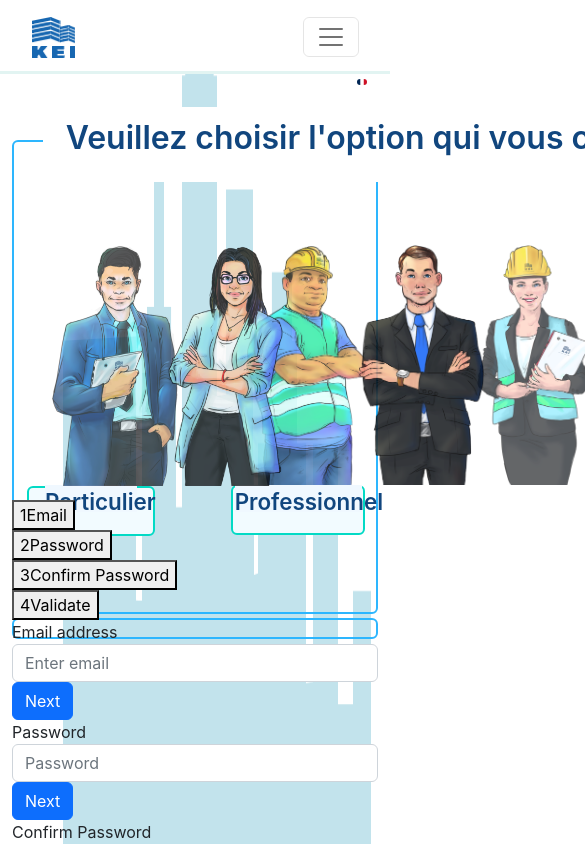
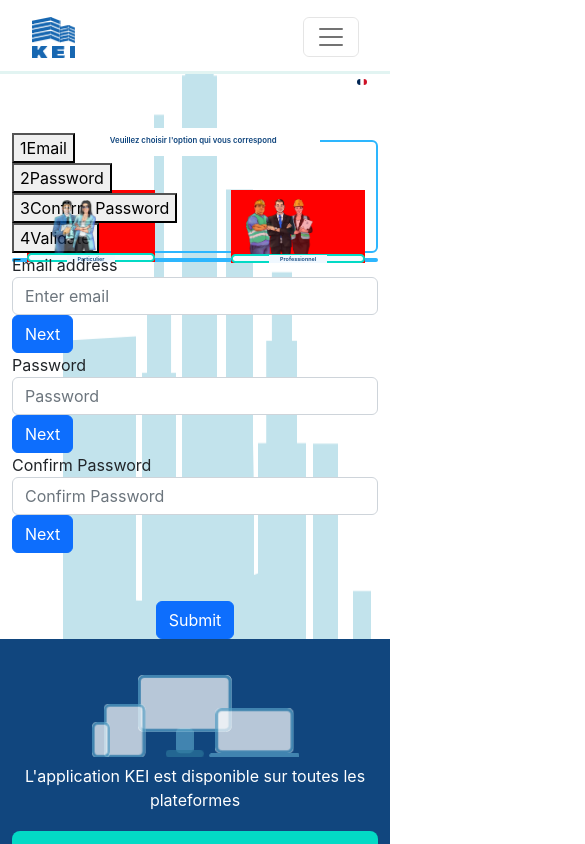
Before and after one commit to korv-consulting/kei-website, a Next.js app: page /signin in a window 390 px wide. Shown: the top 844 px of the page, 585 px wide, since content can reach past the window. Built offline with nearby package versions, Linux system fonts and the light colour scheme.

Commit message:
[core-signup_stepone]:step one responsive is ok

```diff
--- a/components/auth/signup/step-one.js
+++ b/components/auth/signup/step-one.js
@@ -9,7 +9,7 @@ function StepOneSignup({next,preview}) {
 
     return (
         <>
-            <Image fluid src="/signup/immeuble.png" className={styles.background} alt="Sky Crappers" />
+            <Image fluid src="/signup/immeuble2.png" className={styles.background} alt="Sky Crappers" />
             <div className={styles.global_box}>
                 <Row className={styles.global_row}>
 
--- a/styles/Signup-component.module.css
+++ b/styles/Signup-component.module.css
@@ -4,5 +4,7 @@
     padding-right: 6%;
     background-color: rgba(255, 255, 255, 0.1);
     margin-bottom: -1%;
+    height: 800%;
+
 
 }
--- a/styles/Step-one-signup.module.css
+++ b/styles/Step-one-signup.module.css
@@ -1,5 +1,3 @@
-
-
 .background {
     position: absolute;
     background-color: white;
@@ -28,7 +26,7 @@
 
 
 .bigcontainer {
-    height: 474px;
+    height: 86%;
     margin-bottom: 1.3%;
     border: 2px solid #2DB6FE;
     border-radius: 6px;
@@ -42,14 +40,16 @@
     z-index: 1;
     background-color: #fff;
     color: #11467E;
-    font-size: 2em;
-    height: 75px;
-    width: 730px;
-    padding: 4px;
-    margin-left: 8%;
+    font-size: 2vw;
+    height: 15%;
+    max-height: 90%;
+    min-height: 25%;
+    width: 70%;
+    padding: 1%;
+    margin-left: 14.5%;
     text-align: center;
     font-weight: 600;
-    margin-top: -35px;
+    margin-top: -3.7%;
     border: solid white;
 }
 
@@ -59,15 +59,16 @@
     height: 37%;
     margin-right: 21%;
     margin-left: 3.5%;
-    margin-top: 15%;
+    margin-top: 9.4%;
     transition: all 0.3s;
+    background-color: red;
 }
 
 
 
 
 .imgleft_card {
-    height: 240px;
+    height: 13.7vw;
     width: 75%;
     display: flex;
     margin-left: 20%;
@@ -75,13 +76,14 @@
     transition: all 0.3s;
     margin-top: 8%;
 
+
 }
 
 
 .subtitleleft {
     background-color: #F2FBFF;
     width: 100%;
-    height: 50px;
+    height: 2.2vw;
     padding-top: 4%;
     border: 2px solid #03DAC5;
     border-radius: 6px;
@@ -91,12 +93,12 @@
 
 .txtleleft {
     background-color: aliceblue;
-    width: 92px;
-    height: 27px;
+    width: 39%;
+    height: 100%;
     font-weight: 600;
     color: #11467E;
-    font-size: 1.4em;
-    margin-top: -8px;
+    font-size: 1.4vw;
+    margin-top: -4.7%;
     transition: all 0.3s;
     cursor: pointer;
 
@@ -106,18 +108,19 @@
 
     width: 37%;
     height: 37%;
-    margin-top: 15%;
+    margin-top: 9.5%;
     transition: all 0.3s;
-
+    background-color: red;
 }
 
 .imgright_card {
-    height: 240px;
+    height: 14vw;
     width: 99%;
     display: flex;
     margin-left: 0%;
     transition: all 0.3s;
     margin-top: 7%;
+
 
 }
 
@@ -125,7 +128,7 @@
 .subtitleright {
     background-color: #F2FBFF;
     width: 100%;
-    height: 50px;
+    height: 2.2vw;
     padding-top: 4%;
     border: 2px solid #03DAC5;
     border-radius: 6px;
@@ -136,12 +139,12 @@
 
 .txtright {
     background-color: aliceblue;
-    width: 127px;
-    height: 27px;
+    width: 45%;
+    height: 100%;
     font-weight: 600;
     color: #11467E;
-    font-size: 1.4em;
-    margin-top: -8px;
+    font-size: 1.4vw;
+    margin-top: -4.8%;
     transition: all 0.3s;
     cursor: pointer;
 
@@ -151,7 +154,7 @@
 .smallcontainer {
 
     border: 2px solid #2DB6FE;
-    height: 21px;
+    height: 3%;
     border-radius: 6px;
 
 }
@@ -160,6 +163,8 @@
 .img1_arrow {
     opacity: 0.7;
     transition: all 0.3s;
+    max-width: 50%;
+
 
 }
 
@@ -169,6 +174,8 @@
     margin-left: -10%;
     opacity: 0.8;
     transition: all 0.3s;
+    max-width: 50%;
+
 }
 
 
@@ -179,6 +186,8 @@
     margin-left: 11%;
     opacity: 0.8;
     transition: all 0.3s;
+    max-width: 33%;
+
 }
 
 .img4_arrow {
@@ -186,6 +195,8 @@
     margin-left: -5%;
     opacity: 0.9;
     transition: all 0.3s;
+    max-width: 34%;
+
 }
 
 .img5_arrow {
@@ -193,17 +204,18 @@
     margin-left: -6%;
     opacity: 0.7;
     transition: all 0.3s;
+    max-width: 33%;
 }
 
 /* When hovering left card  */
-.imgleft:hover .imgleft_card ~ .subtitleleft {
+.imgleft:hover .imgleft_card~.subtitleleft {
     transform: scale(1.2);
     border: 1px solid #ffff;
     box-shadow: 2px 2px #2DB6FE;
     background-color: rgb(3, 218, 197);
 }
 
-.imgleft:hover .imgleft_card ~ .subtitleleft .txtleleft{
+.imgleft:hover .imgleft_card~.subtitleleft .txtleleft {
     background-color: rgb(3, 218, 197);
 
 }
@@ -225,14 +237,14 @@
 
 
 /* When hovering right card  */
-.imgright:hover .imgright_card ~ .subtitleright {
+.imgright:hover .imgright_card~.subtitleright {
     transform: scale(1.15);
     border: 1px solid #ffff;
     box-shadow: 2px 2px #2DB6FE;
     background-color: rgb(3, 218, 197);
 }
 
-.imgright:hover .imgright_card ~ .subtitleright .txtright{
+.imgright:hover .imgright_card~.subtitleright .txtright {
     background-color: rgb(3, 218, 197);
 
 }
@@ -252,6 +264,6 @@
     transform: translate(20px);
 }
 
-.imgright:hover  .imgright_card {
+.imgright:hover .imgright_card {
     transform: scale(1.2);
 }
```
Also changed, not shown: components/Stepper.js (line endings or trailing spaces), components/auth/signup/signup-component.js (line endings or trailing spaces), public/signup/immeuble2.png (added).
